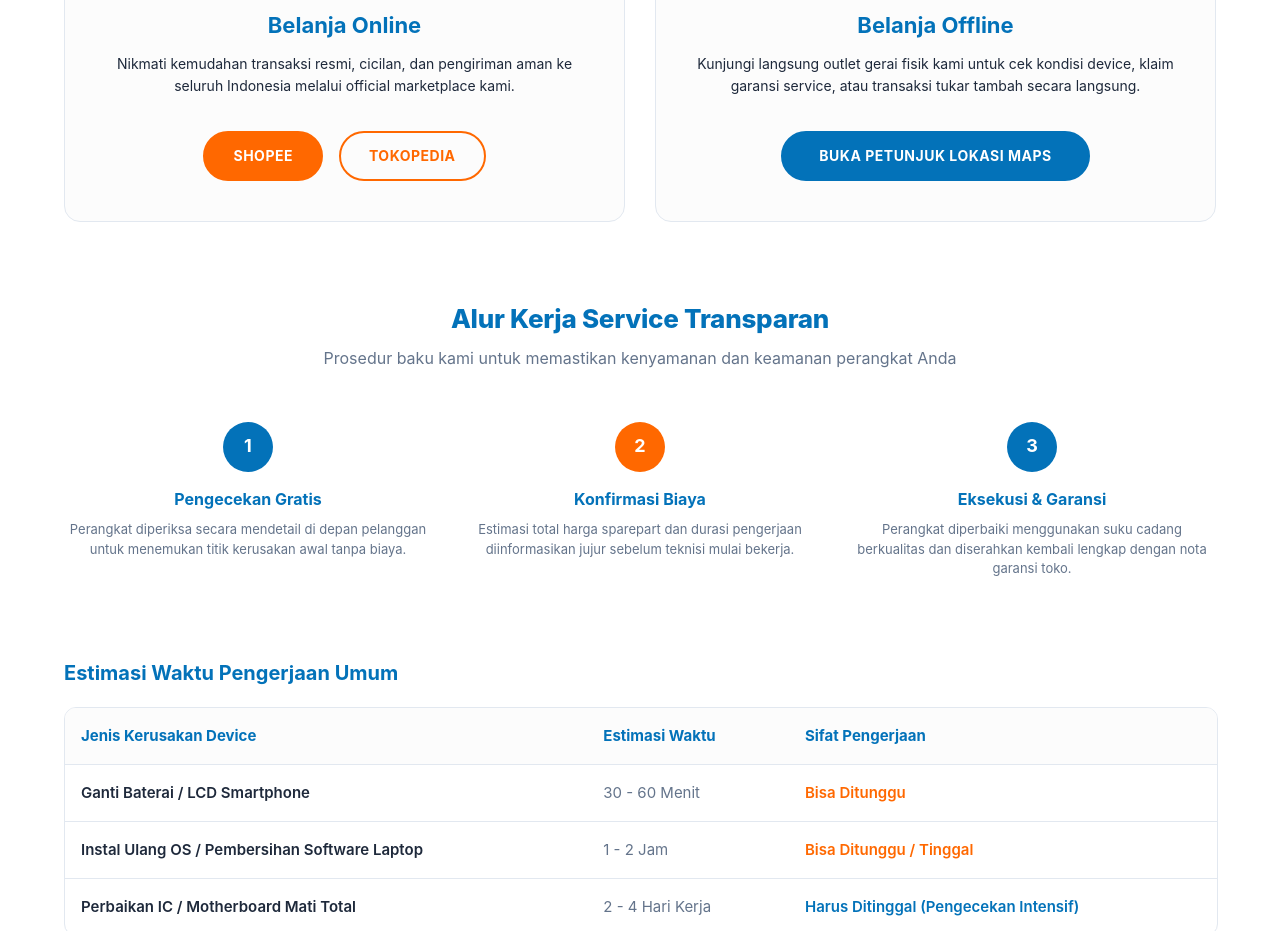
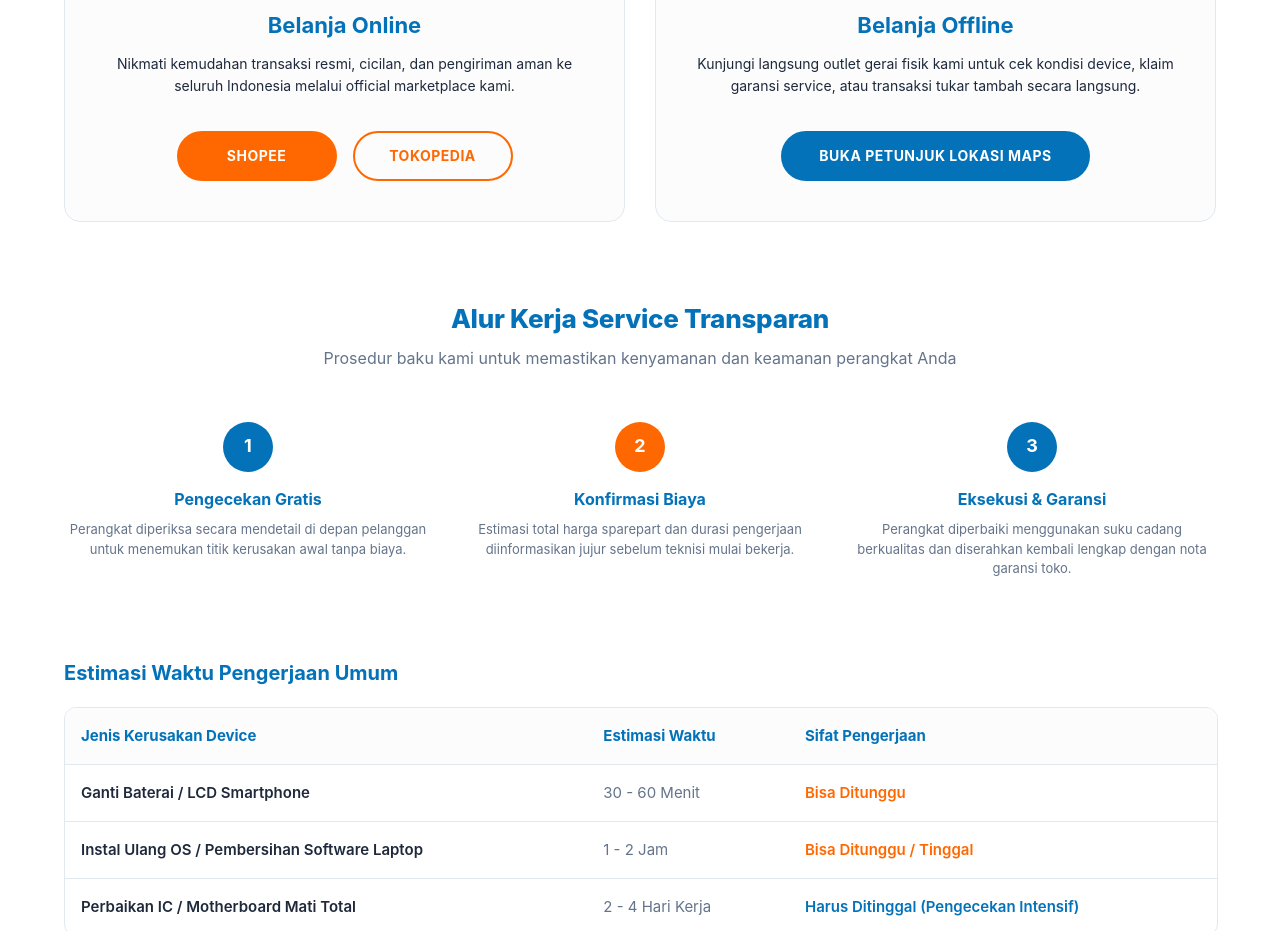
Before and after one commit to KadekArie/next-dewatacomm, a Next.js app: page /layanan in a window 1280 px wide. Shown: the part 960-1891 px from the top of the page. Built offline with nearby package versions, Linux system fonts and the light colour scheme.

Commit message:
shopee and tokped button same size

```diff
--- a/app/layanan/page.tsx
+++ b/app/layanan/page.tsx
@@ -92,7 +92,7 @@ export default function OurServices(): React.JSX.Element {
                   style={{
                     display: 'inline-block', textAlign: 'center', backgroundColor: 'var(--secondary-orange)', color: '#ffffff',
                     border: '2px solid var(--secondary-orange)', textDecoration: 'none', fontWeight: '700', padding: '12px 28px',
-                    borderRadius: '50px', fontSize: '14px', letterSpacing: '0.5px'
+                    borderRadius: '50px', fontSize: '14px', letterSpacing: '0.5px', minWidth: '160px', boxSizing: 'border-box'
                   }}
                 >
                   SHOPEE
@@ -105,7 +105,7 @@ export default function OurServices(): React.JSX.Element {
                   style={{
                     display: 'inline-block', textAlign: 'center', backgroundColor: 'transparent', color: 'var(--secondary-orange)',
                     border: '2px solid var(--secondary-orange)', textDecoration: 'none', fontWeight: '700', padding: '12px 28px',
-                    borderRadius: '50px', fontSize: '14px', letterSpacing: '0.5px'
+                    borderRadius: '50px', fontSize: '14px', letterSpacing: '0.5px', minWidth: '160px', boxSizing: 'border-box'
                   }}
                 >
                   TOKOPEDIA
@@ -211,7 +211,6 @@ export default function OurServices(): React.JSX.Element {
         </div>
       </div>
 
-      {/* BERSIH: Seluruh deklarasi transform translateY(-2px) di bawah ini telah dihapus */}
       <style>{`
         .btn-orange-hover:hover { background-color: transparent !important; color: var(--secondary-orange) !important; }
         .btn-trans-hover:hover { background-color: var(--secondary-orange) !important; color: #ffffff !important; }
```
